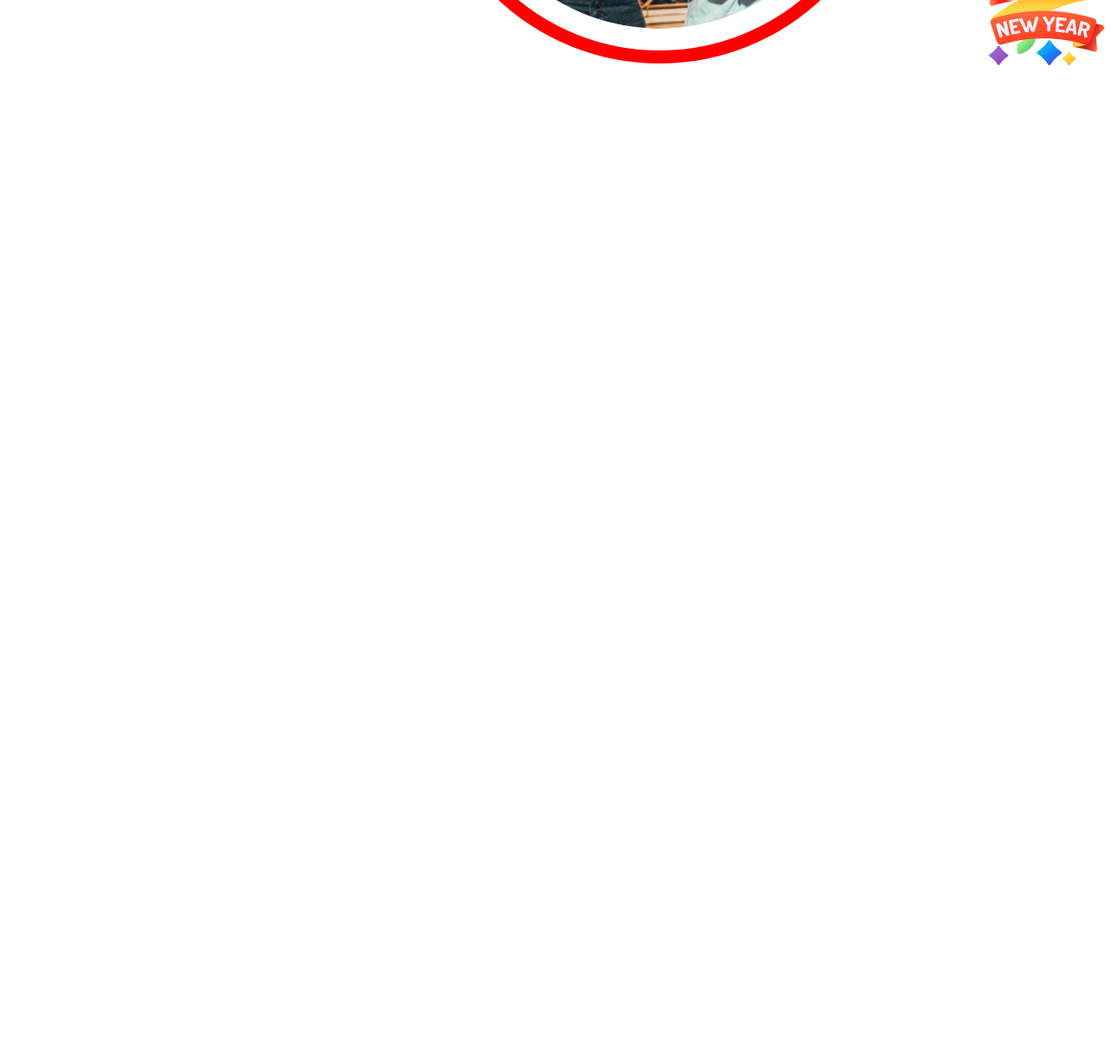
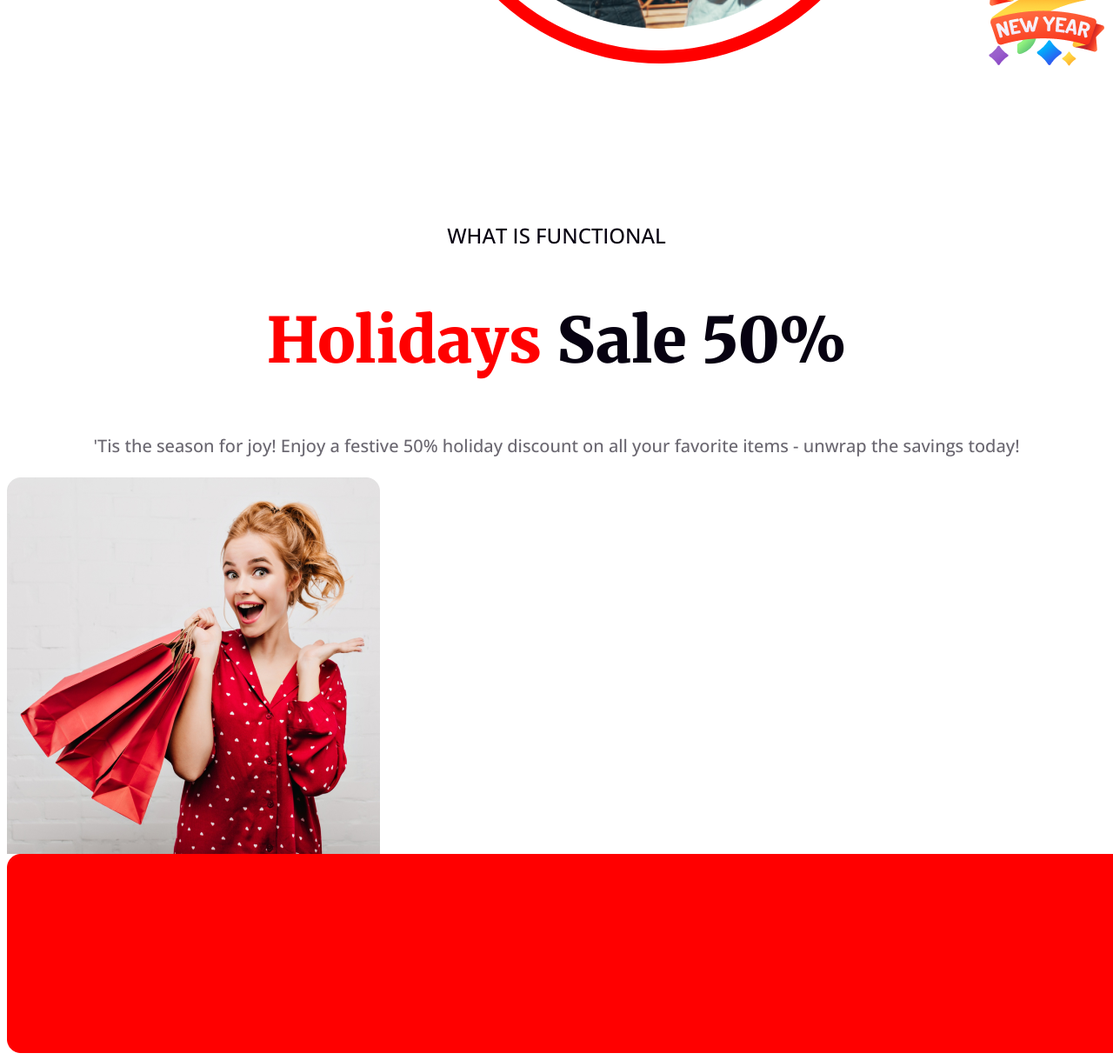
Before and after one commit to AhmedMiraz1/new-year-repo-batch9th, a plain HTML site: page index.html in a window 1280 px wide. Shown: the part 3922-5141 px from the top of the page at 87% size. Before the commit the page ends 4176 px from the top, so only its background shows below. Drawn offline with nearby package versions, Linux system fonts and the light colour scheme; a web font is replaced by a local one.

Commit message:
background image added

```diff
--- a/index.html
+++ b/index.html
@@ -72,6 +72,22 @@
             </div>
         </section>
         <section>
+            <div class="discount">
+
+           <div class="discount-heading">
+            <h4 class="heading-text">WHAT IS FUNCTIONAL</h4>
+            <h1 class="heading-info"><span class="text-decoration ">Holidays </span>Sale 50%</h1>
+            <p class="info-description">'Tis the season for joy! Enjoy a festive 50% holiday discount on all your
+                 favorite items - unwrap the savings today!</p>
+           </div>
+           <div class="discount-section">
+           </div>
+           <div class="red-image">
+            <img src="image/Rectangle 2.png" alt="">
+           </div>
+
+
+            </div>
 
         </section>
     </main>
--- a/styles/style.css
+++ b/styles/style.css
@@ -228,3 +228,38 @@ body{
     margin-top: 43px;
 
 }
+.discount-heading {
+    text-align: center;
+}
+.heading-text {
+    color: #070211;
+    font-size: 24px;
+    font-weight: 500;
+}
+.heading-info {
+    color: #070211;
+    font-family: Merriweather;
+    font-size: 72px;
+    font-weight: 900;
+}
+.text-decoration {
+    color: #F00;
+    font-family: Merriweather;
+    font-size: 72px;
+    font-weight: 900;
+}
+.info-description {
+    color: rgba(7, 2, 17, 0.60);
+     text-align: center;
+    font-size: 20px;
+    font-weight: 500;
+    line-height: 32px;
+}
+.discount-section {
+  background-image: url('../image/Rectangle\ 1.png');
+  background-position: right top;
+  width: 429px;
+  height: 433px;
+  width: 429px;
+  back
+}
```
